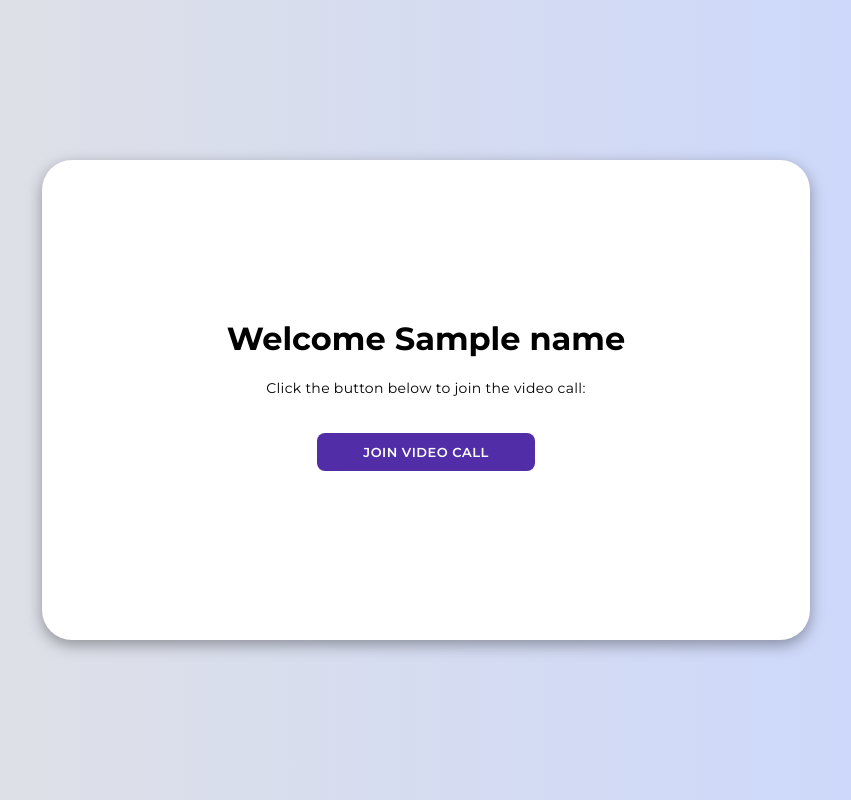
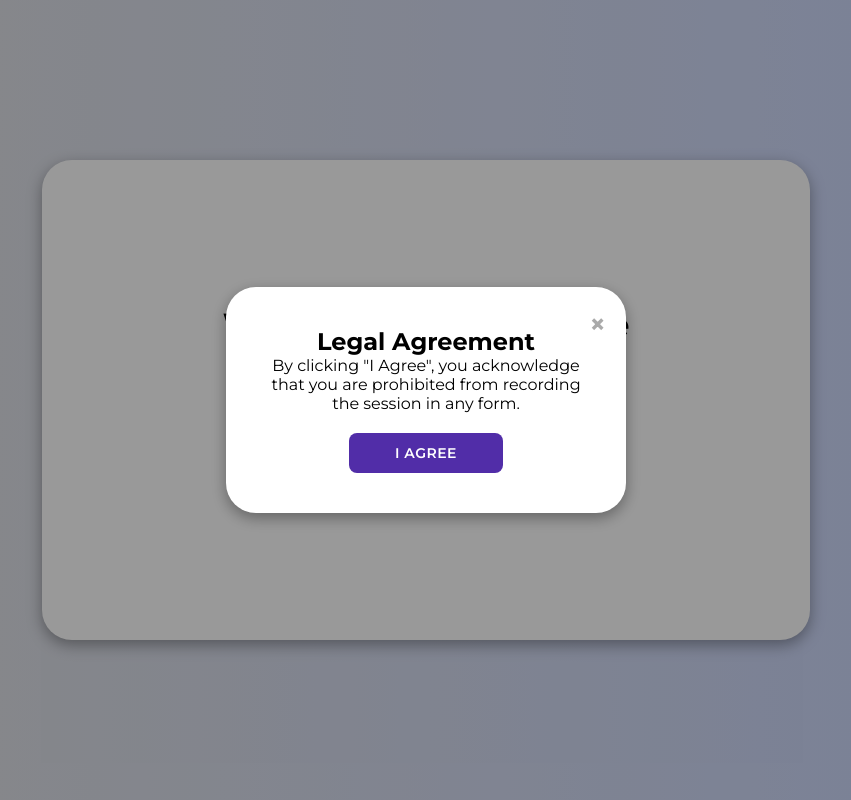
Before and after one commit to Nirvy15/Bouncer, a Flask app: template templates/login_success.html in a window 1280 px wide. Shown: the whole page, without its empty margins (214-1065 px from the left). Run offline with Flask 3, Linux system fonts and the light colour scheme; the template is opened without the code that fills it: most values are stand-ins (such as "Sample title", 1, 10 or a date in 2020).

Commit message:
Pop up agreement

```diff
--- a/static/css/stylev2.css
+++ b/static/css/stylev2.css
@@ -1,13 +1,13 @@
 @import url('https://fonts.googleapis.com/css2?family=Montserrat:wght@300;400;500;600;700&display=swap');
 
-*{
+* {
     margin: 0;
     padding: 0;
     box-sizing: border-box;
     font-family: 'Montserrat', sans-serif;
 }
 
-body{
+body {
     background-color: #c9d6ff;
     background: linear-gradient(to right, #e2e2e2, #c9d6ff);
     display: flex;
@@ -53,7 +53,7 @@ body{
     color: #fff;
 }
 
-.container{
+.container {
     background-color: #fff;
     border-radius: 30px;
     box-shadow: 0 5px 15px rgba(0, 0, 0, 0.35);
@@ -64,25 +64,25 @@ body{
     min-height: 480px;
 }
 
-.container p{
+.container p {
     font-size: 14px;
     line-height: 20px;
     letter-spacing: 0.3px;
     margin: 20px 0;
 }
 
-.container span{
+.container span {
     font-size: 12px;
 }
 
-.container a{
+.container a {
     color: #333;
     font-size: 13px;
     text-decoration: none;
     margin: 15px 0 10px;
 }
 
-.container button{
+.container button {
     background-color: #512da8;
     color: #fff;
     font-size: 12px;
@@ -96,12 +96,12 @@ body{
     cursor: pointer;
 }
 
-.container button.hidden{
+.container button.hidden {
     background-color: transparent;
     border-color: #fff;
 }
 
-.container form{
+.container form {
     background-color: #fff;
     display: flex;
     align-items: center;
@@ -111,7 +111,7 @@ body{
     height: 100%;
 }
 
-.container input{
+.container input {
     background-color: #eee;
     border: none;
     margin: 8px 0;
@@ -122,53 +122,53 @@ body{
     outline: none;
 }
 
-.form-container{
+.form-container {
     position: absolute;
     top: 0;
     height: 100%;
     transition: all 0.6s ease-in-out;
 }
 
-.sign-in{
+.sign-in {
     left: 0;
     width: 50%;
     z-index: 2;
 }
 
-.container.active .sign-in{
+.container.active .sign-in {
     transform: translateX(100%);
 }
 
-.sign-up{
+.sign-up {
     left: 0;
     width: 50%;
     opacity: 0;
     z-index: 1;
 }
 
-.container.active .sign-up{
+.container.active .sign-up {
     transform: translateX(100%);
     opacity: 1;
     z-index: 5;
     animation: move 0.6s;
 }
 
-@keyframes move{
-    0%, 49.99%{
+@keyframes move {
+    0%, 49.99% {
         opacity: 0;
         z-index: 1;
     }
-    50%, 100%{
+    50%, 100% {
         opacity: 1;
         z-index: 5;
     }
 }
 
-.social-icons{
+.social-icons {
     margin: 20px 0;
 }
 
-.social-icons a{
+.social-icons a {
     border: 1px solid #ccc;
     border-radius: 20%;
     display: inline-flex;
@@ -179,7 +179,7 @@ body{
     height: 40px;
 }
 
-.toggle-container{
+.toggle-container {
     position: absolute;
     top: 0;
     left: 50%;
@@ -191,12 +191,12 @@ body{
     z-index: 1000;
 }
 
-.container.active .toggle-container{
+.container.active .toggle-container {
     transform: translateX(-100%);
     border-radius: 0 150px 100px 0;
 }
 
-.toggle{
+.toggle {
     background-color: #512da8;
     height: 100%;
     background: linear-gradient(to right, #5c6bc0, #512da8);
@@ -209,11 +209,11 @@ body{
     transition: all 0.6s ease-in-out;
 }
 
-.container.active .toggle{
+.container.active .toggle {
     transform: translateX(50%);
 }
 
-.toggle-panel{
+.toggle-panel {
     position: absolute;
     width: 50%;
     height: 100%;
@@ -228,19 +228,73 @@ body{
     transition: all 0.6s ease-in-out;
 }
 
-.toggle-left{
+.toggle-left {
     transform: translateX(-200%);
 }
 
-.container.active .toggle-left{
+.container.active .toggle-left {
     transform: translateX(0);
 }
 
-.toggle-right{
+.toggle-right {
     right: 0;
     transform: translateX(0);
 }
 
-.container.active .toggle-right{
+.container.active .toggle-right {
     transform: translateX(200%);
 }
+
+/* Modal styles */
+.modal {
+    display: none;
+    position: fixed;
+    z-index: 1;
+    left: 0;
+    top: 0;
+    width: 100%;
+    height: 100%;
+    background-color: rgba(0, 0, 0, 0.4);
+    display: flex;
+    align-items: center;
+    justify-content: center;
+}
+
+.modal-content {
+    background-color: #fff;
+    border-radius: 30px;
+    padding: 40px;
+    width: 400px;
+    box-shadow: 0 5px 15px rgba(0, 0, 0, 0.35);
+    text-align: center;
+    position: relative;
+}
+
+.close {
+    color: #aaa;
+    font-size: 28px;
+    font-weight: bold;
+    position: absolute;
+    right: 20px;
+    top: 20px;
+}
+
+.close:hover,
+.close:focus {
+    color: black;
+    text-decoration: none;
+    cursor: pointer;
+}
+
+/* Event link styles */
+.event-link {
+    pointer-events: none;
+    opacity: 0.5;
+    cursor: not-allowed;
+}
+
+.event-link.enabled {
+    pointer-events: auto;
+    opacity: 1;
+    cursor: pointer;
+}
--- /dev/null
+++ b/static/js/script.js
@@ -0,0 +1,28 @@
+// Get modal element
+var modal = document.getElementById('legalModal');
+var agreeButton = document.getElementById('agreeButton');
+var closeButton = document.getElementsByClassName('close')[0];
+var eventLinks = document.querySelectorAll('.event-link');
+
+// Show the modal when the page loads
+window.onload = function() {
+    modal.style.display = 'flex';
+}
+
+// Close the modal when the user clicks on the "x" button
+closeButton.onclick = function() {
+    modal.style.display = 'none';
+}
+
+// Enable event links only after user agrees
+agreeButton.onclick = function() {
+    modal.style.display = 'none';
+    eventLinks.forEach(function(link) {
+        link.classList.add('enabled');
+    });
+}
+
+// Initially disable event links
+eventLinks.forEach(function(link) {
+    link.classList.remove('enabled');
+});
--- a/templates/login_success.html
+++ b/templates/login_success.html
@@ -9,9 +9,28 @@
 </head>
 <body>
     <div class="container centered-container" id="centered-container">
-        <h1>Welcome {{ name }}</h1>
-        <p>Click the button below to join the video call:</p>
-        <a href="{{ link }}" class="button" target="_blank">Join Video Call</a>
+        <h1>Welcome, {{ name }}</h1>
+        <h2>Your Events</h2>
+        <p>Click the buttons below to join the video calls:</p>
+        {% if events %}
+            {% for event in events %}
+                <a href="{{ event.video_call_link }}" class="button event-link" target="_blank">{{ event.event_name }}</a>
+            {% endfor %}
+        {% else %}
+            <p>No events available</p>
+        {% endif %}
     </div>
+
+    <!-- Modal for legal agreement -->
+    <div id="legalModal" class="modal">
+        <div class="modal-content">
+            <span class="close">&times;</span>
+            <h2>Legal Agreement</h2>
+            <p>By clicking "I Agree", you acknowledge that you are prohibited from recording the session in any form.</p>
+            <button id="agreeButton" class="button">I Agree</button>
+        </div>
+    </div>
+
+    <script src="/static/js/script.js"></script>
 </body>
 </html>
```
Also changed, not shown: generate_links.py (+14 -1 lines).
